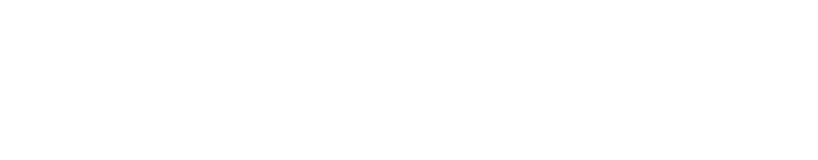
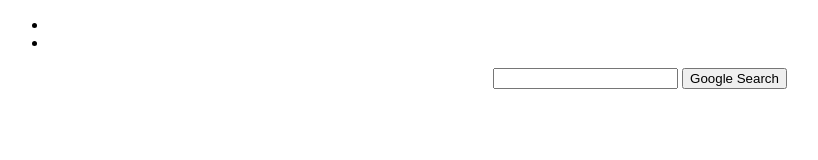
Before and after one commit to thaiutai/cs50w_project0, a plain HTML site: page index.html in a window 1280 px wide. Shown: the whole page, without its empty margins (0-818 px from the left). Drawn offline with Linux system fonts and the light colour scheme.

Commit message:
Added new files

```diff
--- a/index.html
+++ b/index.html
@@ -1,14 +1,23 @@
 <!DOCTYPE html>
 <html lang="en">
     <head>
-    <meta charset="UTF-8">
-    <meta name="viewport" content="width=device-width, initial-scale=1.0">
-    <title>Google Search</title>
         <link rel="stylesheet" href="styles.css">
+        <title>Search</title>
     </head>
     <body>
-    <form action="submit">
-
+        <div class="container">
+            <nav>
+                <ul>
+                    <li><a href=""></a></li>
+                    <li><a href=""></a></li>
+                </ul>
+            </nav>
+        </div>
+        <div class="search">
+            <form action="https://www.google.com/search">
+                <input type="text" name="q">
+                <input type="submit" value="Google Search">
             </form>
+        </div>
     </body>
 </html>
--- a/styles.css
+++ b/styles.css
@@ -0,0 +1,5 @@
+.search {
+    align-content: center;
+    justify-content: center;
+    text-align: center;
+}
```
Also changed, not shown: adv_search.html (added), img_search.html (added). Lines whose indentation alone changed are shown as unchanged.
